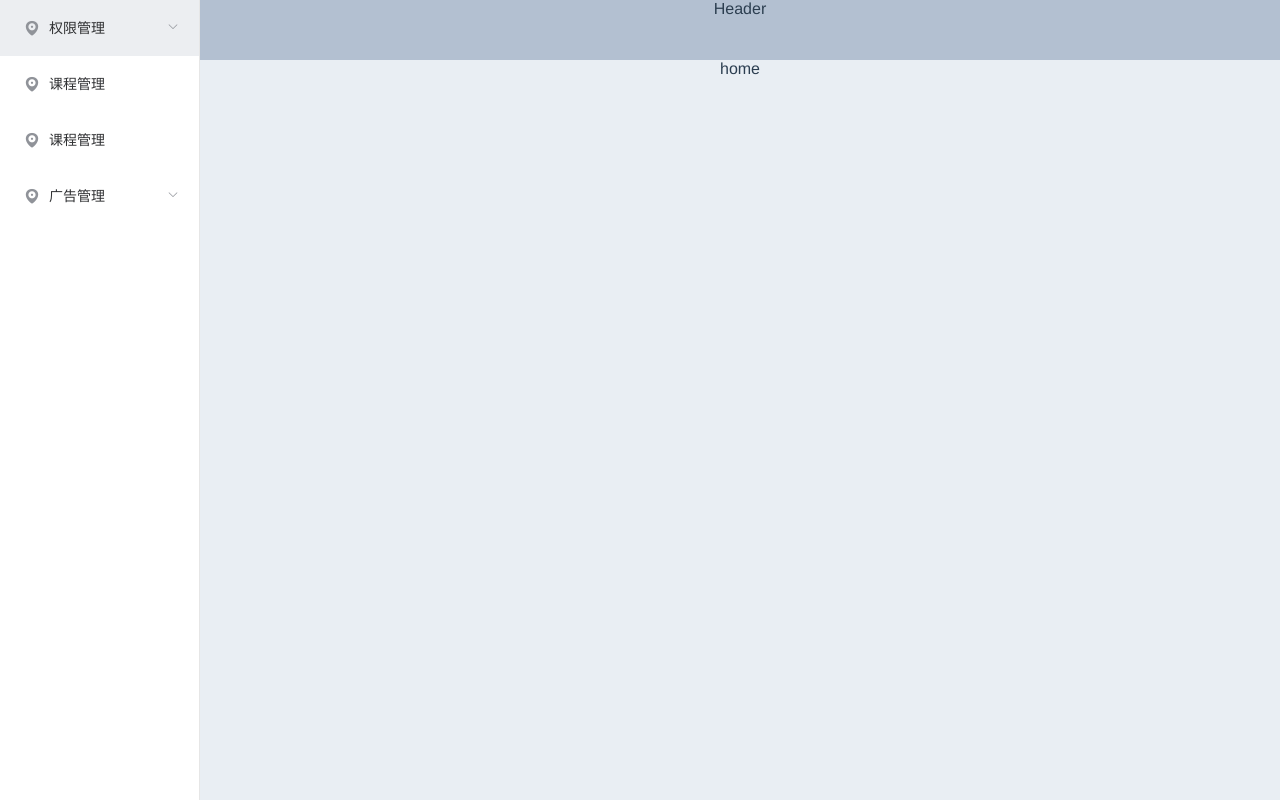
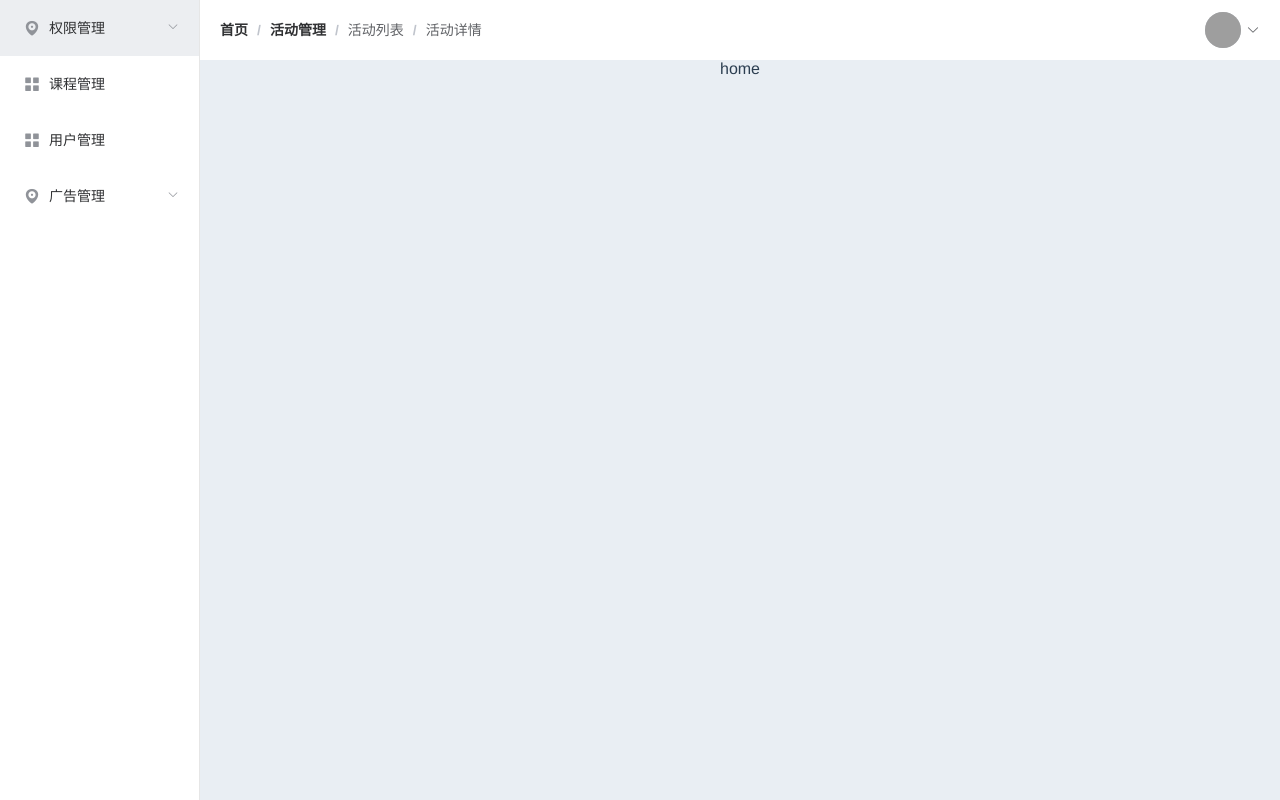
Before and after one commit to xiaoqiang007-github/vue2tsvuexproject, a Vue app: page /#/ in a window 1280 px wide. Built offline with nearby package versions, Linux system fonts and the light colour scheme; grey boxes are pictures that could not be loaded.

Commit message:
完成页面布局

```diff
--- a/src/layout/components/app-aside.vue
+++ b/src/layout/components/app-aside.vue
@@ -31,26 +31,14 @@
         </el-menu-item>
       </el-submenu>
       <!-- 只有一个子菜单时不显示父菜单 手动添加点击事件 -->
-      <el-submenu index="2" class="hide" @click="$router.push('/course')">
-        <template slot="title" >
-          <i class="el-icon-location"></i>
-          <span>课程管理</span>
-        </template>
-        <!-- <el-menu-item index="/course">
-          <i class="el-icon-document"></i>
+      <el-menu-item index="/course">
+          <i class="el-icon-menu"></i>
           <span slot="title">课程管理</span>
-        </el-menu-item> -->
-      </el-submenu>
-      <el-submenu index="3" class="hide">
-        <template slot="title">
-          <i class="el-icon-location"></i>
-          <span>课程管理</span>
-        </template>
-        <el-menu-item index="/user">
-          <i class="el-icon-document"></i>
+      </el-menu-item>
+       <el-menu-item index="/user">
+          <i class="el-icon-menu"></i>
           <span slot="title">用户管理</span>
-        </el-menu-item>
-      </el-submenu>
+      </el-menu-item>
       <el-submenu index="4">
         <template slot="title">
           <i class="el-icon-location"></i>
@@ -78,14 +66,13 @@ export default Vue.extend({
       isCollapse: false
     }
   },
+
   methods: {
-    methods: {
-      handleOpen (key: string, keyPath: string): void {
-        console.log(key, keyPath)
-      },
-      handleClose (key: string, keyPath: string): void {
-        console.log(key, keyPath)
-      }
+    handleOpen (key: string, keyPath: string): void {
+      console.log('handleOpen', key, keyPath)
+    },
+    handleClose (key: string, keyPath: string): void {
+      console.log('handleClose', key, keyPath)
     }
   }
 })
@@ -110,9 +97,4 @@ export default Vue.extend({
   justify-content: flex-start;
   align-items: center;
 }
-
-// 隐藏只有一个子菜单时不显示父菜单的箭头
-.hide .el-submenu__title .el-submenu__icon-arrow {
-  display: none;
-}
 </style>
--- /dev/null
+++ b/src/layout/components/app-header.vue
@@ -0,0 +1,52 @@
+<template>
+  <div class="header">
+    <el-breadcrumb separator="/">
+      <el-breadcrumb-item :to="{ path: '/' }">首页</el-breadcrumb-item>
+      <el-breadcrumb-item><a href="/">活动管理</a></el-breadcrumb-item>
+      <el-breadcrumb-item>活动列表</el-breadcrumb-item>
+      <el-breadcrumb-item>活动详情</el-breadcrumb-item>
+    </el-breadcrumb>
+    <el-dropdown>
+    <span class="el-dropdown-link">
+      <el-avatar :size="'medium'" :src="'https://cube.elemecdn.com/9/c2/f0ee8a3c7c9638a54940382568c9dpng.png'"></el-avatar>
+      <i class="el-icon-arrow-down el-icon--right" />
+    </span>
+    <el-dropdown-menu slot="dropdown">
+      <el-dropdown-item>用户ID</el-dropdown-item>
+      <el-dropdown-item divided>退出</el-dropdown-item>
+    </el-dropdown-menu>
+  </el-dropdown>
+  </div>
+</template>
+
+<script lang="ts">
+import Vue from 'vue'
+export default Vue.extend({
+  name: 'AppHeader',
+  data () {
+    return {
+    }
+  },
+
+  methods: {
+  }
+})
+</script>
+
+<style lang="scss">
+.header {
+  background-color: #fff;
+  display: flex;
+  align-items: center;
+  justify-content: space-between;
+  height: 100%;
+  padding: 0 20px;
+}
+
+.el-dropdown {
+  .el-dropdown-link {
+    display: flex;
+    align-items: center;
+  }
+}
+</style>
--- a/src/layout/index.vue
+++ b/src/layout/index.vue
@@ -2,7 +2,9 @@
   <el-container>
     <el-aside style="width:200px;"><AppAside /></el-aside>
     <el-container>
-      <el-header>Header</el-header>
+      <el-header>
+        <AppHeader />
+      </el-header>
       <!-- 子路由出口 -->
       <router-view></router-view>
     </el-container>
@@ -12,10 +14,12 @@
 <script lang="ts">
 import Vue from 'vue'
 import AppAside from './components/app-aside.vue'
+import AppHeader from './components/app-header.vue'
 export default Vue.extend({
   name: 'LayoutIndex',
   components: {
-    AppAside
+    AppAside,
+    AppHeader
   }
 })
 </script>
@@ -32,5 +36,6 @@ export default Vue.extend({
 
 .el-header {
   background-color: #b3c0d1;
+  padding: 0;
 }
 </style>
--- a/src/views/login/index.vue
+++ b/src/views/login/index.vue
@@ -1,6 +1,16 @@
 <template>
   <div class="login">
-    login
+    <el-form ref="form" label-position="top" :model="form" >
+      <el-form-item label="用户名">
+        <el-input v-model="form.name"></el-input>
+      </el-form-item>
+      <el-form-item label="密码">
+        <el-input v-model="form.pwd"></el-input>
+      </el-form-item>
+      <el-form-item>
+        <el-button class="login-btn" type="primary" @click="onSubmit">登录</el-button>
+      </el-form-item>
+    </el-form>
   </div>
 </template>
 
@@ -9,10 +19,50 @@ import Vue from 'vue'
 
 export default Vue.extend({
   name: 'Login',
-  components: {
+  components: {},
+  data () {
+    return {
+      form: {
+        name: '',
+        pwd: ''
+      }
+    }
+  },
+  methods: {
+    onSubmit () {
+      console.log('submit!')
+    }
   }
 })
 </script>
 
 <style lang="scss" scoped>
+.login {
+  height: 100vh;
+  display: flex;
+  justify-content: center;
+  align-items: center;
+
+  .el-form {
+    width: 300px;
+    padding: 0 20px;
+    background-color: #fff;
+    border-radius: 5px;
+
+    // 无法直接给表单元素el-form-item__label加上样式
+    .el-form-item ::v-deep.el-form-item__label {
+      float: left !important;
+    }
+
+    .el-form--label-top .el-form-item__label{
+      float: left !important;
+    }
+  }
+
+  .login-btn {
+    width: 100%;
+  }
+
+}
+
 </style>
```
